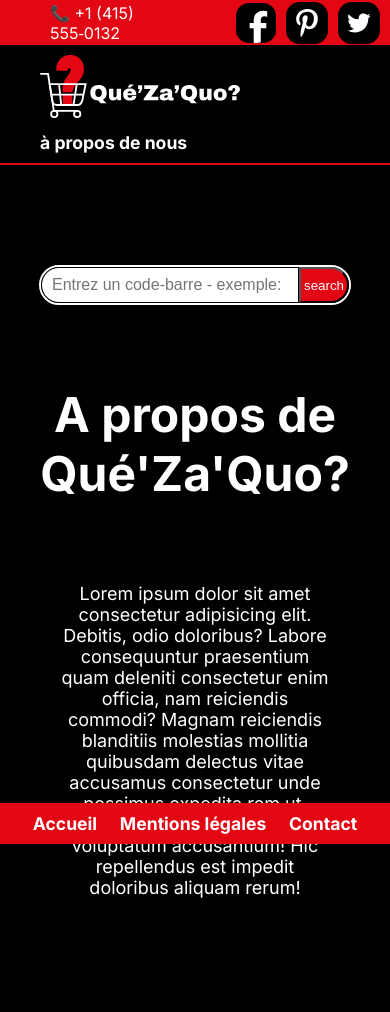
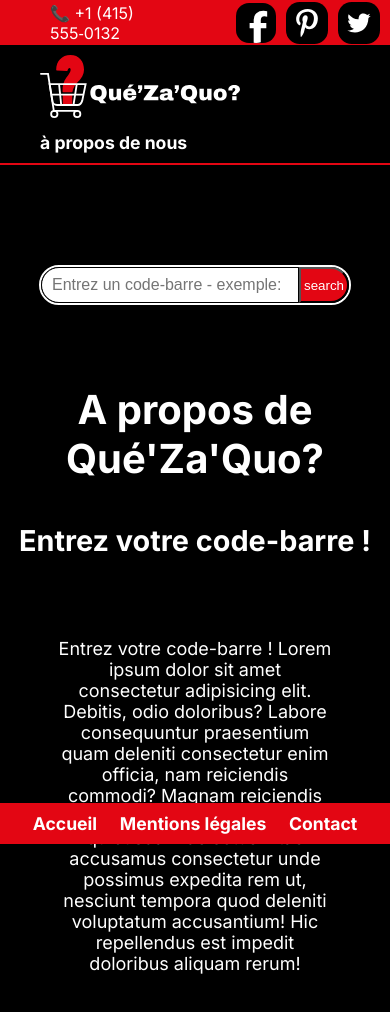
Before and after one commit to Caro639/nextjs-api-food, a Next.js app: page /a-propos in a window 390 px wide. Shown: the top 1012 px of the page. Built offline with nearby package versions, Linux system fonts and the light colour scheme.

Commit message:
ajout responsiv

```diff
--- a/src/app/a-propos/SearchBar.tsx
+++ b/src/app/a-propos/SearchBar.tsx
@@ -22,6 +22,7 @@ export default function SearchBar() {
       <input
         type="search"
         name="barcode"
+        id="searchInput"
         className={styles.Article}
         placeholder="Entrez un code-barre - exemple: 8000500045497"
       />
--- a/src/app/a-propos/page.module.css
+++ b/src/app/a-propos/page.module.css
@@ -2,10 +2,11 @@
   text-align: center;
   font-size: 3.5em;
 }
-
-/* .logowhite {
-  width: auto;
-} */
+.titre2 {
+  text-align: center;
+  font-size: 2.5em;
+  margin: 40px auto;
+}
 
 .texte {
   color: white;
@@ -73,4 +74,11 @@
   .Barre {
     max-width: 80%;
   }
+  .titre {
+    font-size: 2.5em;
+  }
+
+  .titre2 {
+    font-size: 1.8em;
+  }
 }
--- a/src/app/a-propos/page.tsx
+++ b/src/app/a-propos/page.tsx
@@ -18,19 +18,22 @@ export default function About() {
         <h1 className={styles.titre}>
           A propos de Qué&apos;Za&apos;Quo?
         </h1>
+        <h2 className={styles.titre2}>
+          Entrez votre code-barre !
+        </h2>
         <p className={styles.texte}>
-          Lorem ipsum dolor sit amet consectetur
-          adipisicing elit. Debitis, odio
-          doloribus? Labore consequuntur
-          praesentium quam deleniti consectetur
-          enim officia, nam reiciendis commodi?
-          Magnam reiciendis blanditiis molestias
-          mollitia quibusdam delectus vitae
-          accusamus consectetur unde possimus
-          expedita rem ut, nesciunt tempora quod
-          deleniti voluptatum accusantium! Hic
-          repellendus est impedit doloribus
-          aliquam rerum!
+          Entrez votre code-barre ! Lorem ipsum
+          dolor sit amet consectetur adipisicing
+          elit. Debitis, odio doloribus? Labore
+          consequuntur praesentium quam deleniti
+          consectetur enim officia, nam reiciendis
+          commodi? Magnam reiciendis blanditiis
+          molestias mollitia quibusdam delectus
+          vitae accusamus consectetur unde
+          possimus expedita rem ut, nesciunt
+          tempora quod deleniti voluptatum
+          accusantium! Hic repellendus est impedit
+          doloribus aliquam rerum!
         </p>
         <Footer />
       </main>
--- a/src/app/produit/[barcode]/page.tsx
+++ b/src/app/produit/[barcode]/page.tsx
@@ -57,15 +57,11 @@ export default async function Page(props: any) {
       <SearchBar />
       <Animation />
       <main>
-        {/* <h2 className={styles.question}>
-        Quels sont les ingrédients dans ?
-      </h2> */}
         <Identify data={data} />
         <Tableau data={data} />
         <Nutriscore />
       </main>
       <Footer />
-      {/* </main> */}
     </div>
   );
 }
```
Also changed, not shown: src/app/a-propos/chercher.tsx (deleted, +0 -39 lines), src/app/page.module.css (+24 -53 lines), src/app/page.tsx (+6 -49 lines), src/app/produit/[barcode]/identite.tsx (+0 -12 lines), src/app/produit/page.tsx (deleted, +0 -63 lines), src/app/a-propos/recherche.tsx (deleted).
